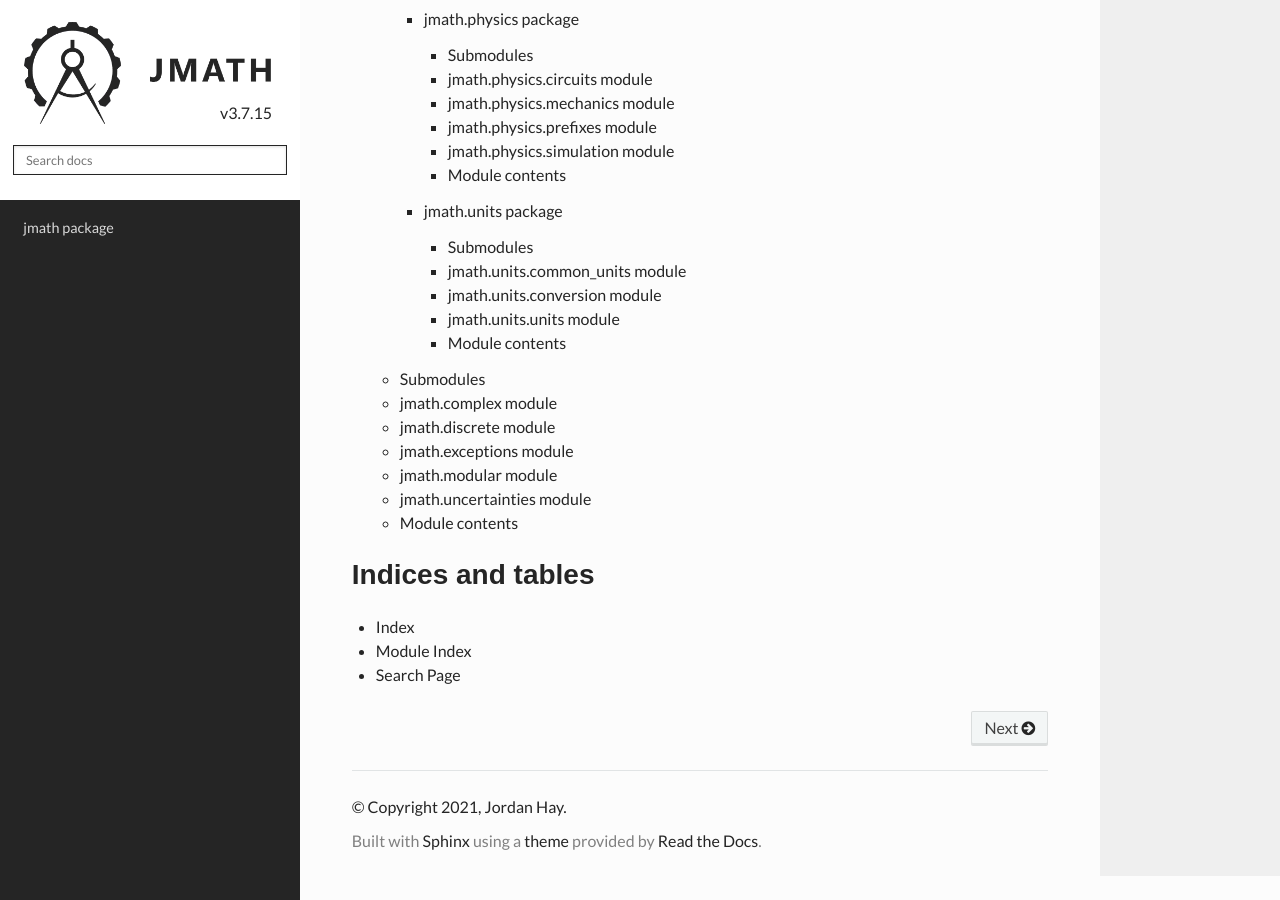
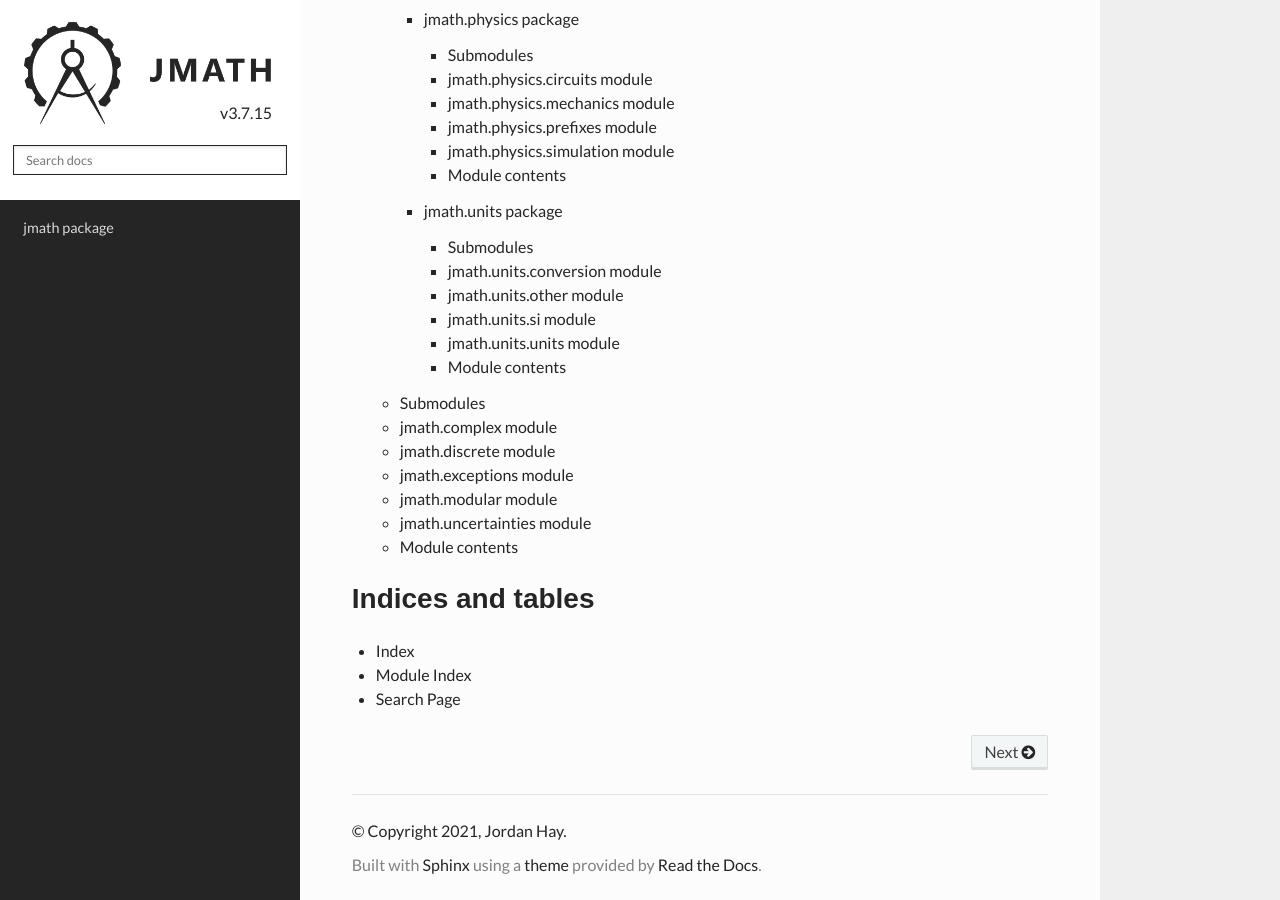
Before and after one commit to JHay0112/jmath, a Sphinx documentation site: the page built from docs/source/index.rst, in a window 1280 px wide and 900 px high, scrolled down 1228 px. Built offline with Sphinx 7.4.7 and the Read the Docs theme 2.0.0, drawn with Linux system fonts in a browser that asks for light colours.

Commit message:
Update units docs

```diff
--- a/docs/source/jmath.units.rst
+++ b/docs/source/jmath.units.rst
@@ -4,18 +4,26 @@ jmath.units package
 Submodules
 ----------
 
-jmath.units.common\_units module
---------------------------------
+jmath.units.conversion module
+-----------------------------
 
-.. automodule:: jmath.units.common_units
+.. automodule:: jmath.units.conversion
    :members:
    :undoc-members:
    :show-inheritance:
 
-jmath.units.conversion module
------------------------------
+jmath.units.other module
+------------------------
 
-.. automodule:: jmath.units.conversion
+.. automodule:: jmath.units.other
+   :members:
+   :undoc-members:
+   :show-inheritance:
+
+jmath.units.si module
+---------------------
+
+.. automodule:: jmath.units.si
    :members:
    :undoc-members:
    :show-inheritance:
```
